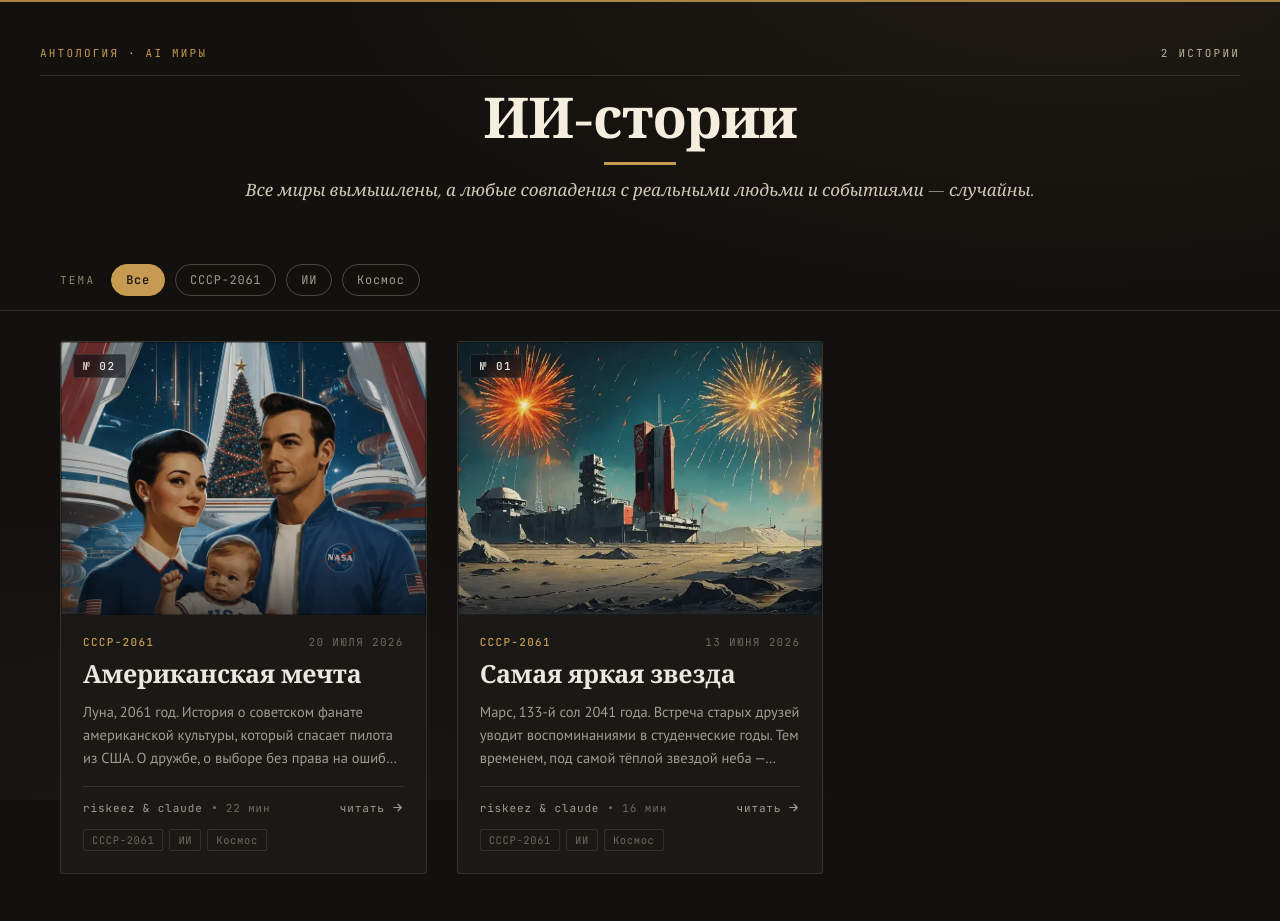
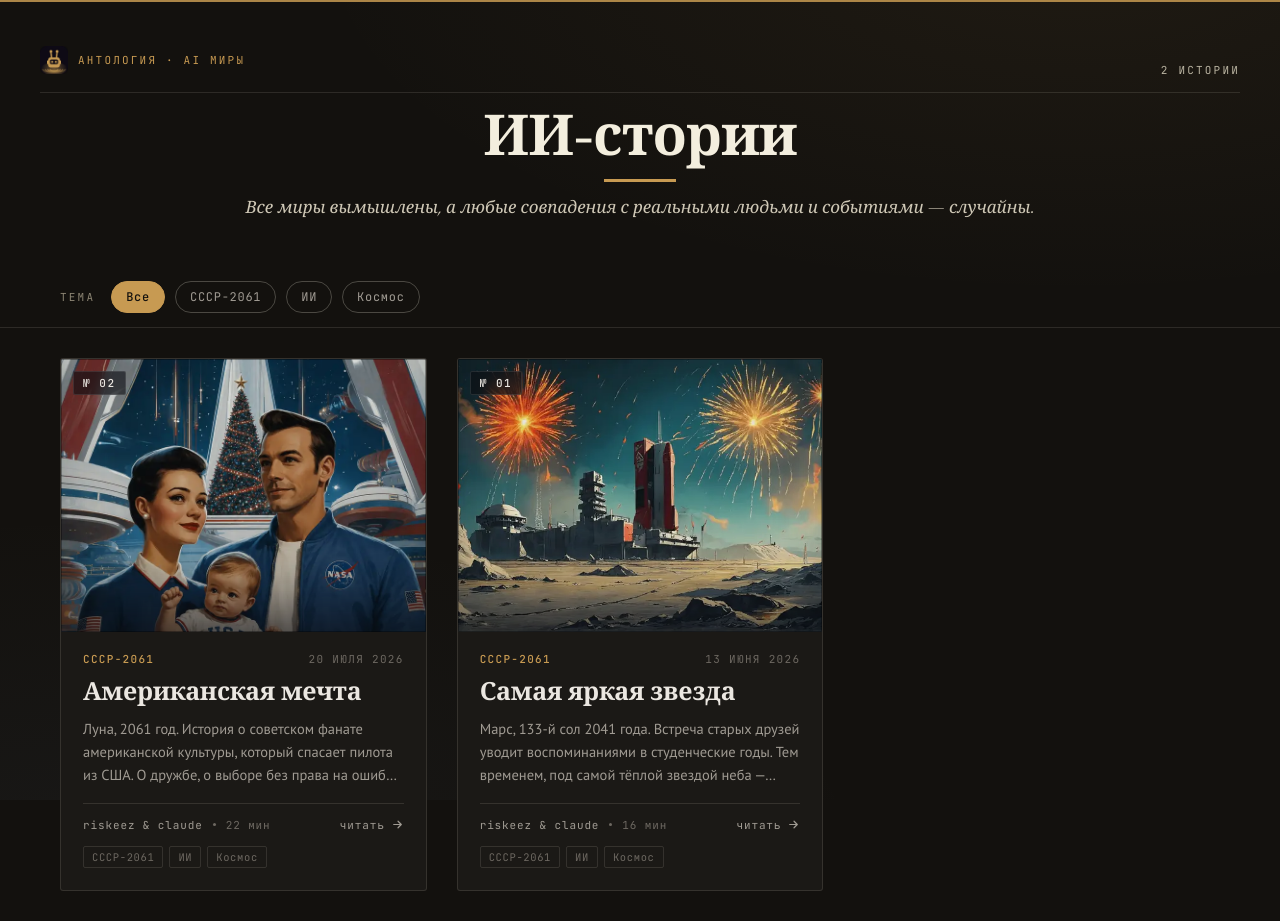
Before and after one commit to riskeez/ai-story, an Astro site: page / in a window 1280 px wide. Built offline with nearby package versions, Linux system fonts and the light colour scheme; Astro itself is replaced by a stand-in of ours.

Commit message:
Add favicon image and the logo

```diff
--- a/src/layouts/BaseLayout.astro
+++ b/src/layouts/BaseLayout.astro
@@ -6,12 +6,14 @@ interface Props {
   bodyClass?: string;
 }
 const { htmlAttrs = {}, bodyClass } = Astro.props;
+const favicon = `${import.meta.env.BASE_URL.replace(/\/$/, "")}/favicon.ico`;
 ---
 <!doctype html>
 <html lang="ru" {...htmlAttrs}>
   <head>
     <meta charset="UTF-8" />
     <meta name="viewport" content="width=device-width, initial-scale=1.0" />
+    <link rel="icon" href={favicon} sizes="any" />
     <meta
       name="robots"
       content="noindex, nofollow, noarchive, nosnippet, noimageindex"
--- a/src/pages/index.astro
+++ b/src/pages/index.astro
@@ -2,7 +2,7 @@
 import { getCollection } from "astro:content";
 import BaseLayout from "../layouts/BaseLayout.astro";
 import StoryCard from "../components/StoryCard.astro";
-import { collection, storyAsset } from "../site";
+import { collection, storyAsset, url } from "../site";
 import "../styles/gallery.css";
 
 const entries = (await getCollection("stories")).sort(
@@ -57,7 +57,10 @@ const lcp = first
 
     <header class="masthead">
       <div class="index-row">
-        <span class="k">{collection.kicker}</span>
+        <span class="k">
+          <img class="mast-logo" src={url("logo.webp")} alt="" width="28" height="28" decoding="async" />
+          {collection.kicker}
+        </span>
         <span class="count">{countLabel}</span>
       </div>
       <h1 class="mast-title">{collection.title}</h1>
--- a/src/styles/gallery.css
+++ b/src/styles/gallery.css
@@ -76,6 +76,10 @@ body {
 .index-row .k     { color: var(--accent); }
 .index-row .count { color: #b9b3a1; white-space: nowrap; }
 
+.index-row .k { display: inline-flex; align-items: center; gap: 10px; }
+.mast-logo {
+  flex: 0 0 auto; width: 28px; height: auto;
+}
 .masthead .mast-title {
   font-family: var(--font-title); font-weight: 600;
   font-size: clamp(32px, 4.4vw, 62px); line-height: .96; letter-spacing: -.02em;
```
Also changed, not shown: public/favicon.ico (added), public/logo.webp (added).
